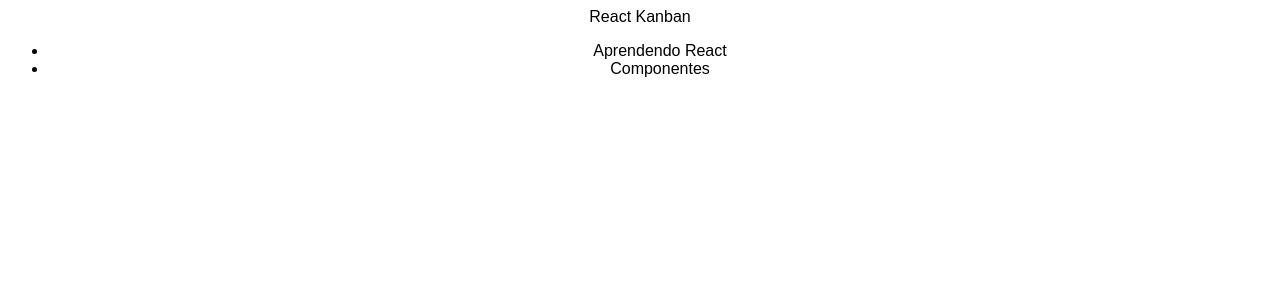
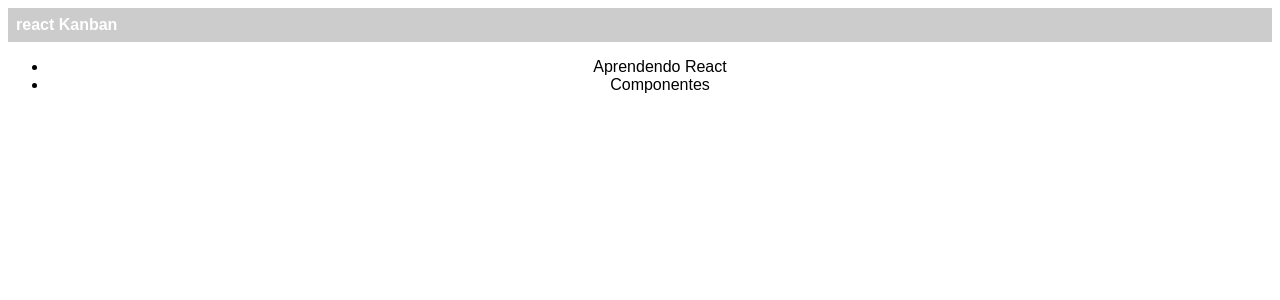
Before and after one commit to Michaelindex/ReactInCodesandbox, a React (Create React App) app: page / in a window 1280 px wide. Shown: the top 300 px of the page. Built offline with nearby package versions, Linux system fonts and the light colour scheme.

Commit message:
Update 2 files

```diff
--- a/src/components/Navbar/Navbar.js
+++ b/src/components/Navbar/Navbar.js
@@ -1,9 +1,10 @@
 import react from "react";
+import "./navbar.css";
 
 export default function Navbar() {
   return (
-    <nav>
-      <span>React Kanban</span>
+    <nav className="navbar">
+      <span>react Kanban</span>
     </nav>
   );
 }
--- /dev/null
+++ b/src/components/Navbar/navbar.css
@@ -0,0 +1,7 @@
+.navbar{
+    display: flex;
+    background-color: rgba(0, 0, 0, 0.2);
+    padding: 8px;
+    color: white;
+    font-weight: bold;
+}
```
